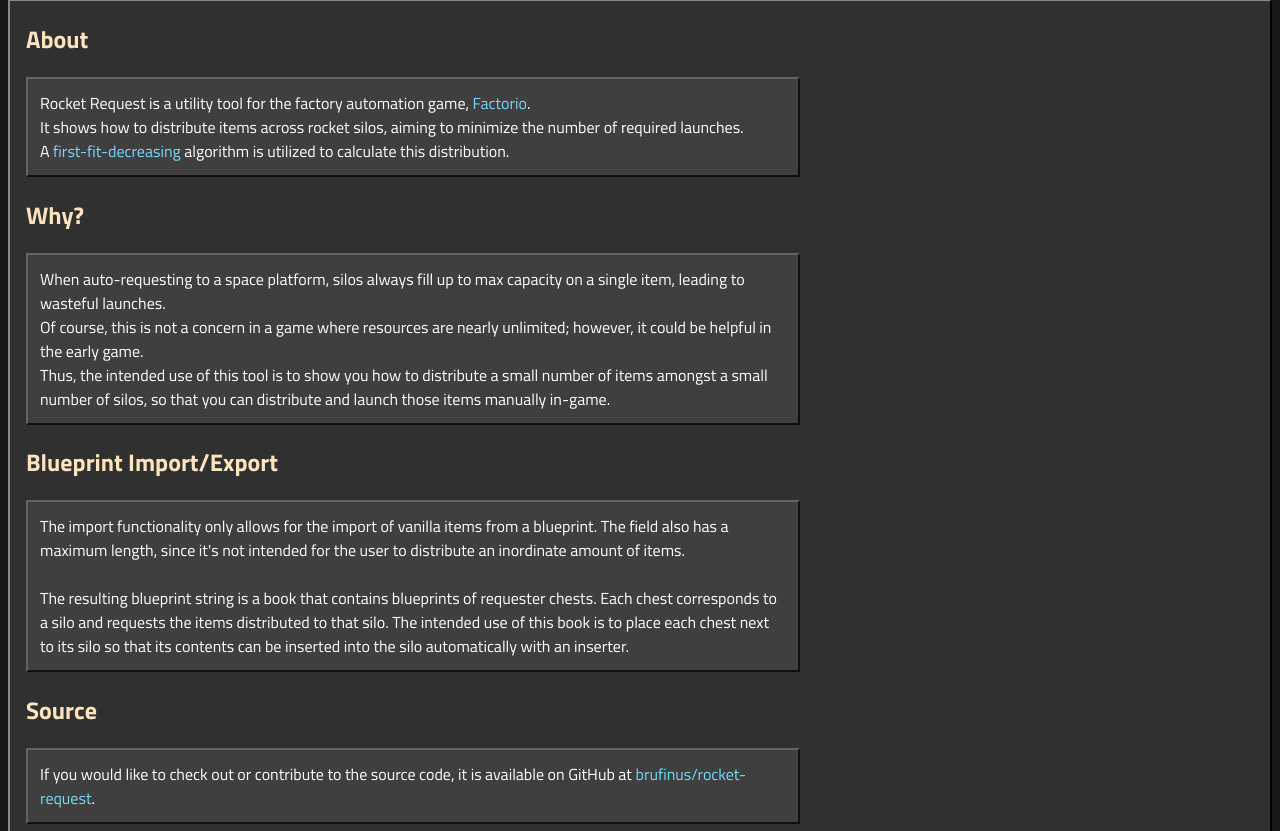
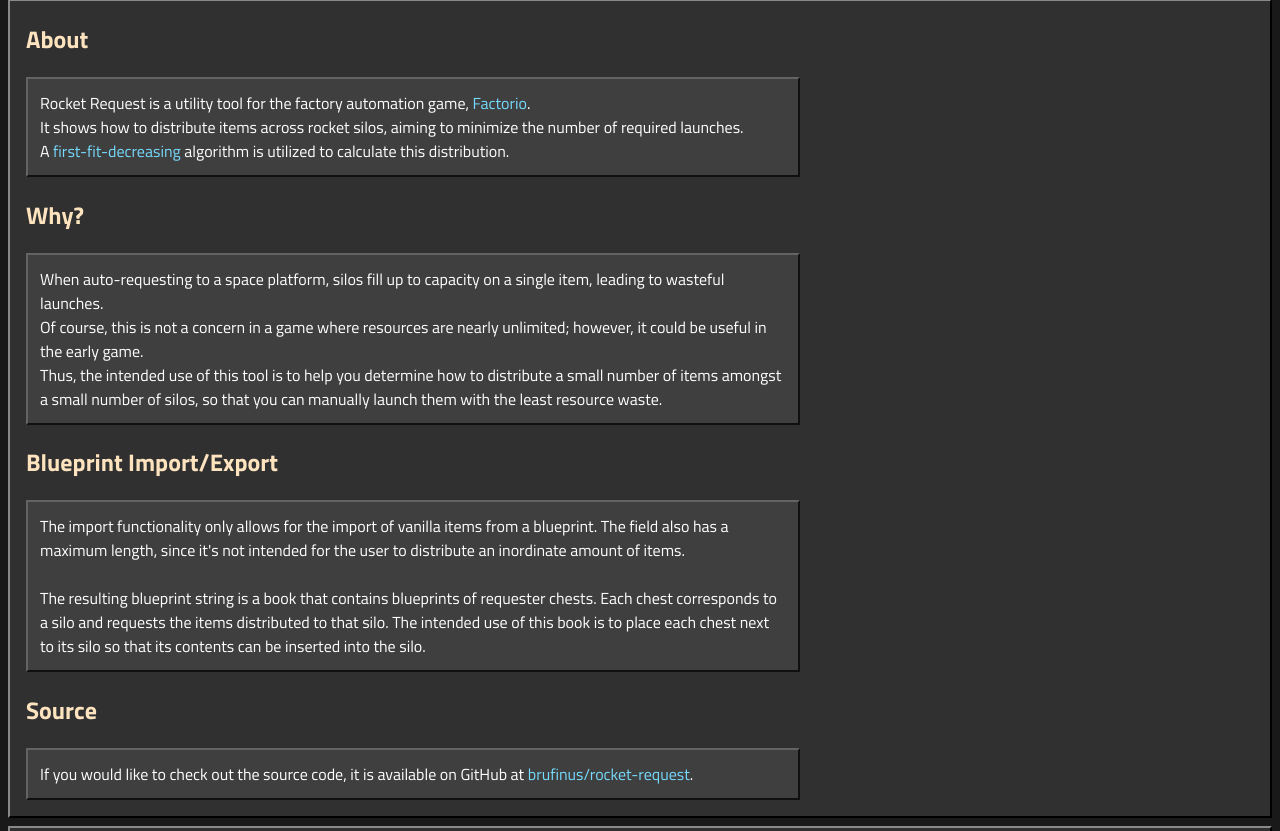
Before and after one commit to brufinus/rocket-request, a Django app: template django_distribute/templates/distribute/about.html in a window 1280 px wide. Shown: the part 172-1003 px from the top of the page. Run offline with Django 5.2, Linux system fonts and the light colour scheme; the template is opened without the code that fills it, so the values that code supplies are empty; some libraries are stand-ins or nearby versions.

Commit message:
refactor(templates): change about wording
tests(views): fix about page condition

```diff
--- a/django_distribute/templates/distribute/about.html
+++ b/django_distribute/templates/distribute/about.html
@@ -17,12 +17,12 @@
             </p>
             <h2>Why?</h2>
             <p class="info-panel">
-                When auto-requesting to a space platform, silos always fill up to max capacity on a single item, leading to wasteful launches.
+                When auto-requesting to a space platform, silos fill up to capacity on a single item, leading to wasteful launches.
                 <br>
-                Of course, this is not a concern in a game where resources are nearly unlimited; however, it could be helpful in the early game.
+                Of course, this is not a concern in a game where resources are nearly unlimited; however, it could be useful in the early game.
                 <br>
-                Thus, the intended use of this tool is to show you how to distribute a small number of items amongst
-                a small number of silos, so that you can distribute and launch those items manually in-game.
+                Thus, the intended use of this tool is to help you determine how to distribute a small number of items
+                amongst a small number of silos, so that you can manually launch them with the least resource waste.
             </p>
             <h2>Blueprint Import/Export</h2>
             <p class="info-panel">
@@ -33,11 +33,11 @@
                 The resulting blueprint string is a book that contains blueprints of requester chests.
                 Each chest corresponds to a silo and requests the items distributed to that silo.
                 The intended use of this book is to place each chest next to its silo so that
-                its contents can be inserted into the silo automatically with an inserter.
+                its contents can be inserted into the silo.
             </p>
             <h2>Source</h2>
             <p class="info-panel">
-                If you would like to check out or contribute to the source code, it is available on GitHub at
+                If you would like to check out the source code, it is available on GitHub at
                 <a href="https://github.com/brufinus/rocket-request"
                    target="_blank"
                    rel="noopener noreferrer">brufinus/rocket-request</a>.
```
Also changed, not shown: django_distribute/tests/test_views.py (+1 -1 lines).
